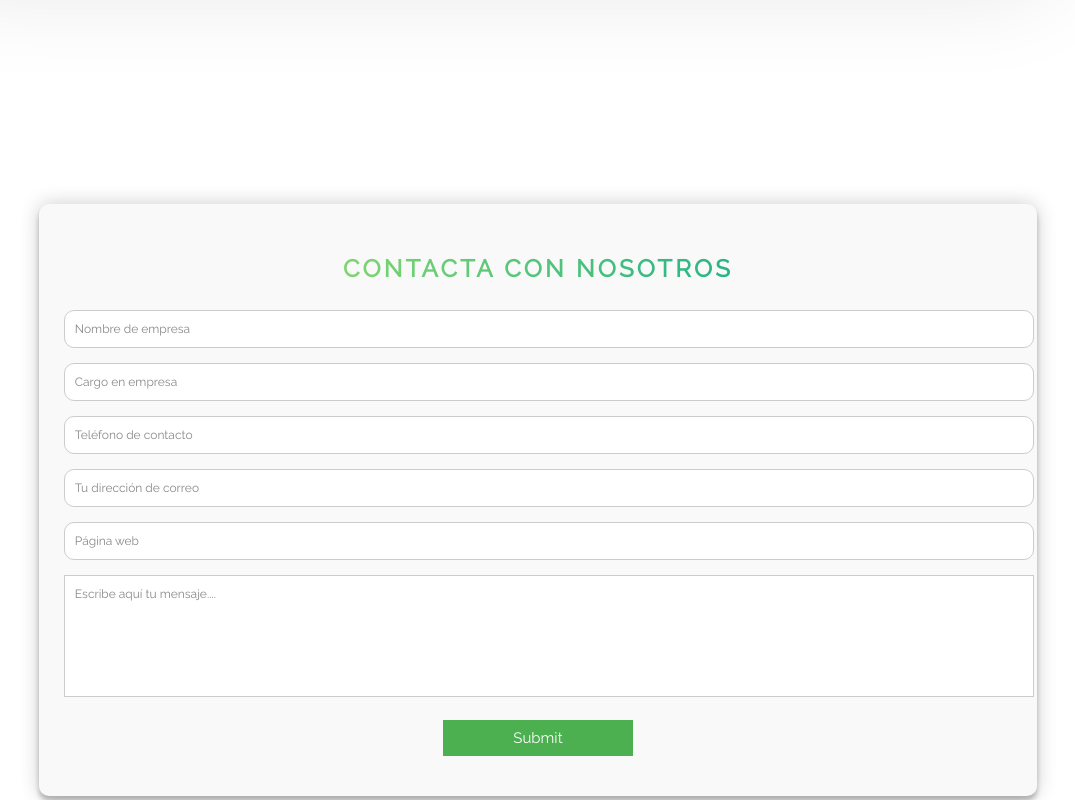
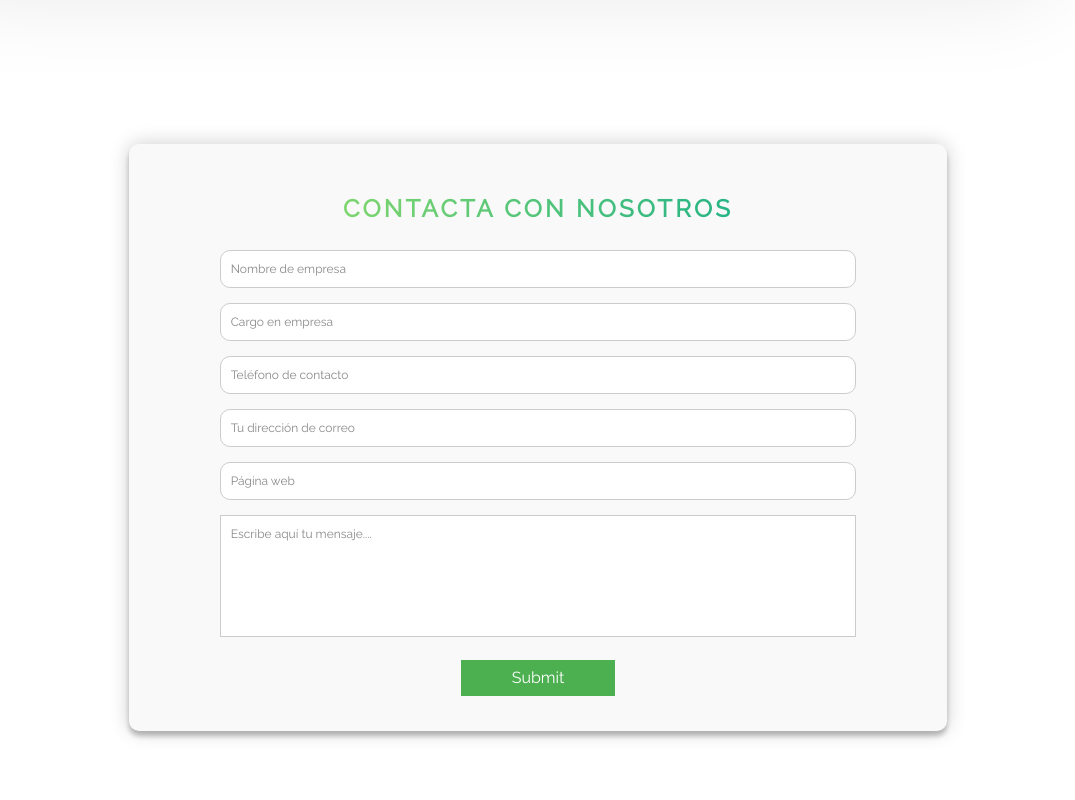
Before and after one commit to PabloYza/Avurecicla, a React (Create React App) app: page / in a window 1280 px wide. Shown: the part 3020-3820 px from the top of the page, without its empty margins (102-1177 px from the left). Built offline with nearby package versions, Linux system fonts and the light colour scheme.

Commit message:
fx: Responsive touches + contactForm resize

```diff
--- a/src/Components/Contact/Contact.css
+++ b/src/Components/Contact/Contact.css
@@ -20,9 +20,10 @@ input {
 #contact {
   background: #f9f9f9;
   padding: 25px;
-  margin: 150px 0;
+  margin: 90px;
   box-shadow: 0 0 20px 0 rgba(0, 0, 0, 0.2), 0 5px 5px 0 rgba(0, 0, 0, 0.24);
   border-radius: 10px;
+  max-width: 80%;
 }
 
 #contact h3 {
@@ -52,7 +53,7 @@ fieldset {
 #contact input[type="tel"],
 #contact input[type="url"],
 #contact textarea {
-  width: 100%;
+  width: 80%;
   border: 1px solid #ccc;
   background: #fff;
   margin: 0 0 5px;
@@ -82,9 +83,8 @@ fieldset {
   border: none;
   background: #4caf50;
   color: #fff;
-  margin: 0 0 5px;
   padding: 10px;
-  font-size: 15px;
+  font-size: 1rem;
 }
 
 #contact button[type="submit"]:hover {
@@ -123,3 +123,14 @@ fieldset {
 :-ms-input-placeholder {
   color: #888;
 }
+
+@media (max-width: 600px) {
+  fieldset {
+    margin: 0px -10px 10px;
+  }
+
+  #contact button[type="submit"] {
+    width: 45%;
+    margin-left: 1rem;
+  }
+}
--- a/src/Components/Header/Header.css
+++ b/src/Components/Header/Header.css
@@ -50,7 +50,8 @@
     top: 60%;
   }
   .header__logo-box {
-    top: 3rem;
+    top: 8rem;
+    margin-left: 6.5rem;
   }
   .heading-primary--main {
     font-size: 2rem;
--- a/src/Components/Servicios/Servicios.css
+++ b/src/Components/Servicios/Servicios.css
@@ -1,6 +1,6 @@
 .title-container {
   text-align: center;
-  margin-bottom: 2rem;
+  margin: 2rem 0 0;
 }
 
 .row {
@@ -120,11 +120,14 @@
     font-size: 1rem;
     width: 60%;
   }
+  .card__heading-span--2 {
+    margin-left: -1rem;
+  }
   .heading-secondary {
     font-size: 1rem;
     letter-spacing: normal;
   }
   .row .col-1-of-3 {
-    width: calc((100% - 2 * -13rem) / 3);
+    width: calc((100% - 2 * -19rem) / 3);
   }
 }
--- a/src/Components/Who/Who.css
+++ b/src/Components/Who/Who.css
@@ -25,8 +25,12 @@
 }
 
 @media (max-width: 600px) {
+  .who {
+    margin-top: -20vh;
+    padding-top: 26rem;
+  }
   .who__text-box {
-    top: 50rem;
+    top: 60rem;
   }
 
   .who__header {
```
Also changed, not shown: 1 other file (tests, documents, lock files or other folders).
